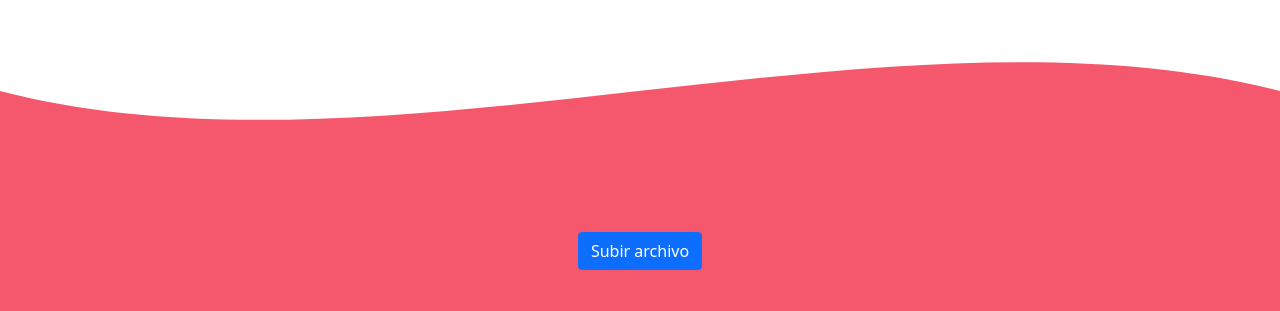
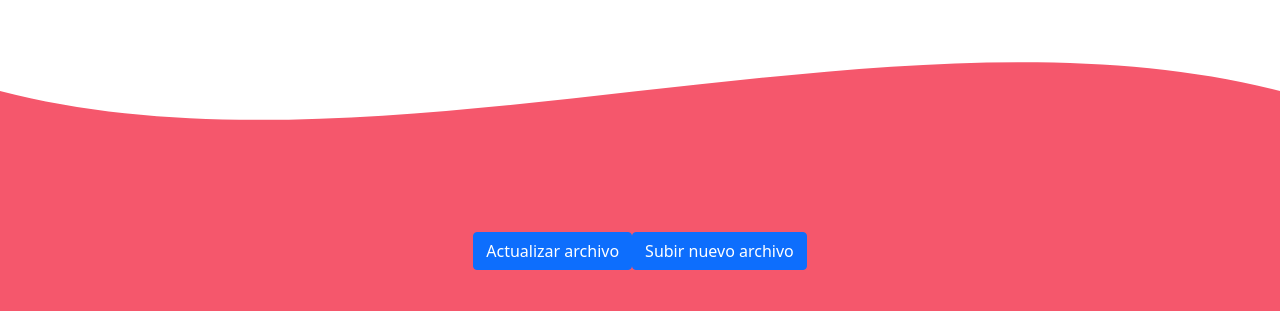
Before and after one commit to marcook888/AlmacenaPLus, a Flask app: template Tesis2/templates/home.html in a window 1280 px wide. Shown: the part 2343-2654 px from the top of the page. Run offline with Flask 3, Linux system fonts and the light colour scheme; the template is opened without the code that fills it, so the values that code supplies are empty; some libraries are stand-ins or nearby versions.

Commit message:
lo del boton

```diff
--- a/TT/Tesis2/app.py
+++ b/TT/Tesis2/app.py
@@ -38,7 +38,7 @@ app.config['UPLOAD_FOLDER'] = 'static'
 DB_HOST = "localhost"
 DB_NAME = "sampledb"
 DB_USER = "postgres"
-DB_PASS = "12345"
+DB_PASS = "1234"
 
 conn = psycopg2.connect(dbname=DB_NAME, user=DB_USER, password=DB_PASS, host=DB_HOST)
 
--- a/TT/Tesis2/templates/home.html
+++ b/TT/Tesis2/templates/home.html
@@ -123,6 +123,9 @@
                 style="stroke: none; fill: #f5576c;"></path>
         </svg></div>
     </section>
+
+
+    {% if count_records == 0 %}
     <footer id="archivo">
         <div class="container-fluid d-flex justify-content-center align-items-center" style="height: 15vh;">
         <button type="button" class="btn btn-primary" data-toggle="modal" data-target="#uploadModal">
@@ -168,6 +171,90 @@
     </div>
 </div>
 
+{% else %}
+    <footer id="archivo">
+        <div class="container-fluid d-flex justify-content-center align-items-center" style="height: 15vh;">
+            <button type="button" class="btn btn-primary" data-toggle="modal" data-target="#uploadModal">
+                Actualizar archivo
+            </button>
+            <button type="button" class="btn btn-primary" data-toggle="modal" data-target="#Actualizar">
+                Subir nuevo archivo
+            </button>
+        </div>
+    </footer>
+    <!-- Modal -->
+    <div class="modal fade" id="uploadModal" tabindex="-1" role="dialog" aria-labelledby="uploadModalLabel" aria-hidden="true">
+        <div class="modal-dialog" role="document">
+            <div class="modal-content">
+                <div class="modal-header">
+                    <h5 class="modal-title" id="uploadModalLabel">Subir Archivo</h5>
+                    <button type="button" class="close" data-dismiss="modal" aria-label="Close">
+                        <span aria-hidden="true">&times;</span>
+                    </button>
+                </div>
+                <div class="modal-body">
+                    <form method="POST" enctype="multipart/form-data" action="{{ url_for('upload_file') }}">
+                        <div class="form-group">
+                            <input type="file" name="file" accept=".csv, .xlsx, .txt" class="form-control-file">
+                        </div>
+                        <div class="modal-footer">
+                            <button type="button" class="btn btn-secondary" data-dismiss="modal">Cerrar</button>
+                            <button type="submit" class="btn btn-primary" name="action" value="actualizar">Subir</button>
+                        </div>
+
+                    </form>
+                </div>
+            </div>
+        </div>
+    </div>
+    <!-- Modal Nuevo Archivo -->
+    <div class="modal fade" id="Actualizar" tabindex="-1" role="dialog" aria-labelledby="uploadModalLabel" aria-hidden="true">
+        <div class="modal-dialog" role="document">
+            <div class="modal-content">
+                <div class="modal-header">
+                    <h5 class="modal-title" id="uploadModalLabel">Subir Archivo</h5>
+                    <button type="button" class="close" data-dismiss="modal" aria-label="Close">
+                        <span aria-hidden="true">&times;</span>
+                    </button>
+                </div>
+                <div class="modal-body">
+                    <form method="POST" enctype="multipart/form-data" action=>
+
+                     <a class="btn btn-primary" href="{{ url_for('download', filename='plantilla.xlsx')}}" role="button">Descargar plantilla
+
+                     </a>
+
+                    </form>
+                </div>
+                <div class="modal-body">
+                    <form method="POST" enctype="multipart/form-data" action="{{ url_for('upload_file') }}">
+                        <div class="form-group">
+                            <input type="file" name="file" accept=".csv, .xlsx, .txt" class="form-control-file">
+                        </div>
+                        <div class="modal-footer">
+                            <button type="button" class="btn btn-secondary" data-dismiss="modal">Cerrar</button>
+                            <button type="submit" class="btn btn-primary" name="action" value="nuevo">Subir</button>
+                        </div>
+                    </form>
+                </div>
+            </div>
+        </div>
+    </div>
+{% endif %}
+
+
+
+
+
+
+
+
+
+
+
+
+
+
 <!--Scrip chambon-->
 <script>
     // Obtén la barra de navegación
```
